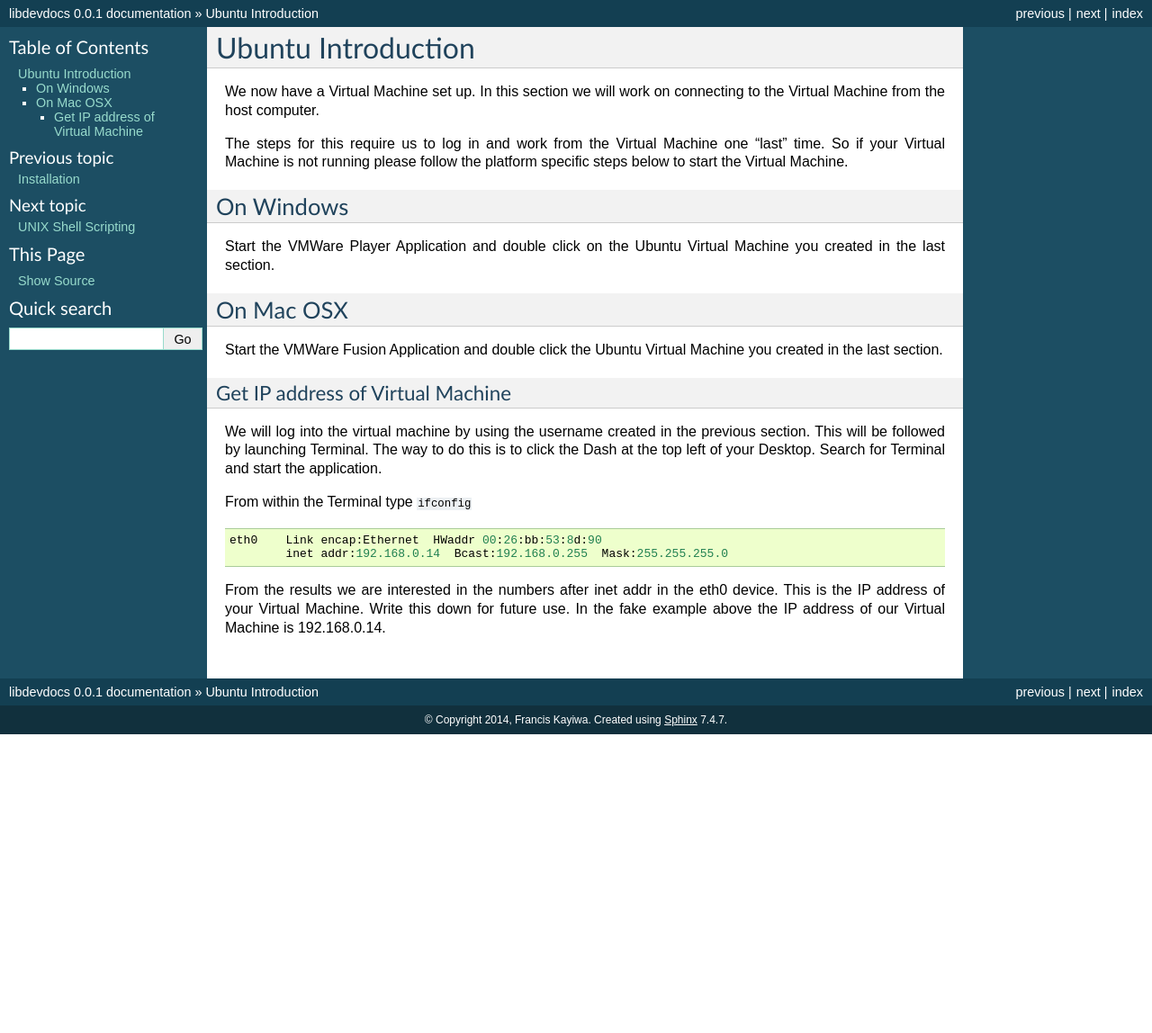
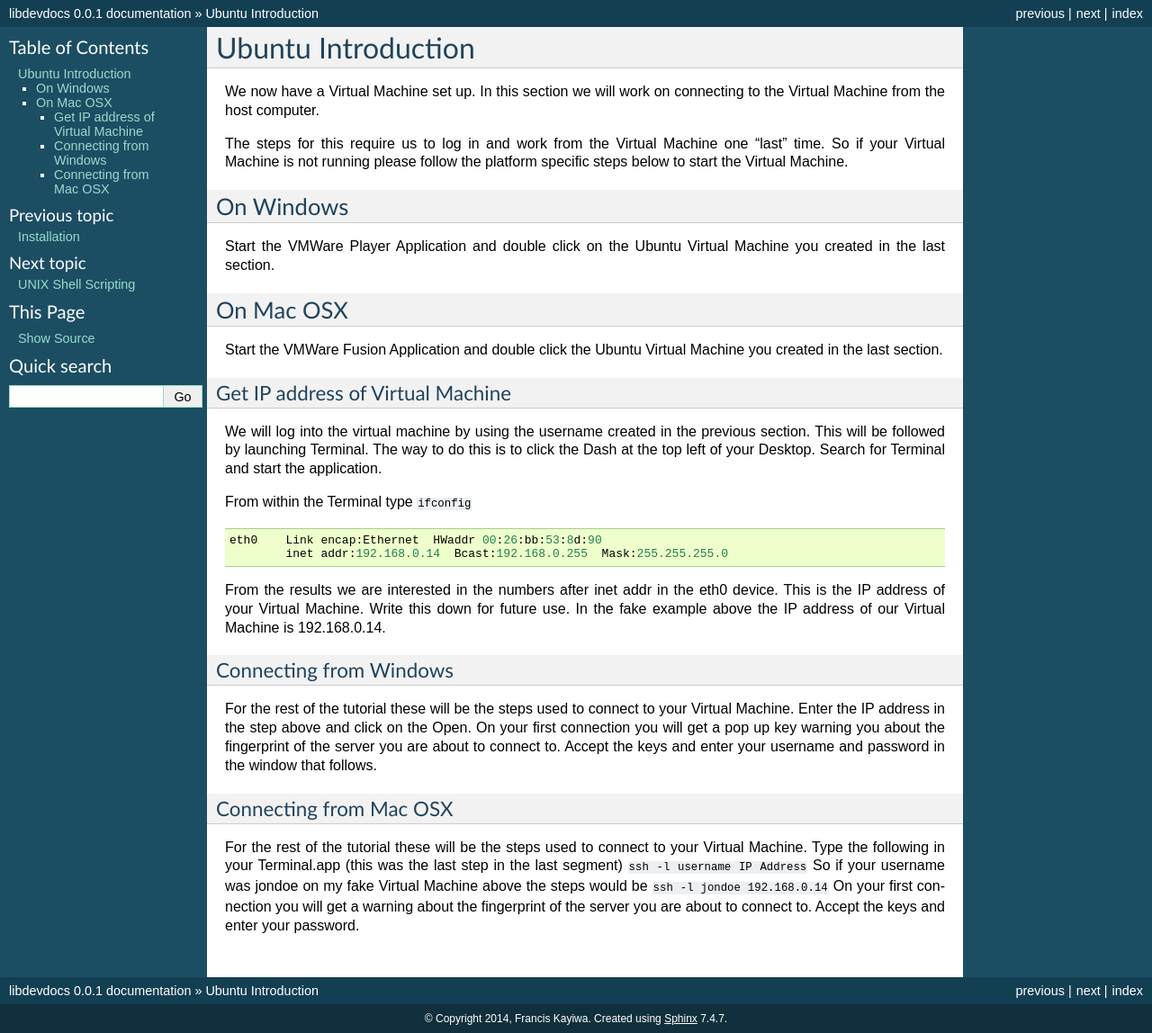
Before and after one commit to kayiwa/libdevdocs, a Sphinx documentation site: the page built from source/ubuntuintro.rst, in a window 1280 px wide. Shown: the whole page at 90% size. Built offline with Sphinx 7.4.7, drawn with Linux system fonts in a browser that asks for light colours; before the commit the page ends 900 px from its top, so only the background shows below that.

Commit message:
login instructions windows and OSX

```diff
--- a/source/ubuntuintro.rst
+++ b/source/ubuntuintro.rst
@@ -30,3 +30,14 @@ From within the Terminal type ``ifconfig``
 
 
 From the results we are interested in the numbers after inet addr in the eth0 device. This is the IP address of your Virtual Machine. Write this down for future use. In the fake example above the IP address of our Virtual Machine is 192.168.0.14.
+
+Connecting from Windows
+-----------------------
+
+For the rest of the tutorial these will be the steps used to connect to your Virtual Machine. Enter the IP address in the step above and click on the Open. On your first connection you will get a pop up key warning you about the fingerprint of the server you are about to connect to. Accept the keys and enter your username and password in the window that follows.
+
+
+Connecting from Mac OSX
+-----------------------
+
+For the rest of the tutorial these will be the steps used to connect to your Virtual Machine. Type the following in your Terminal.app (this was the last step in the last segment) ``ssh -l username IP Address`` So if your username was jondoe on my fake Virtual Machine above the steps would be ``ssh -l jondoe 192.168.0.14`` On your first connection you will get a warning about the fingerprint of the server you are about to connect to. Accept the keys and enter your password.
```
